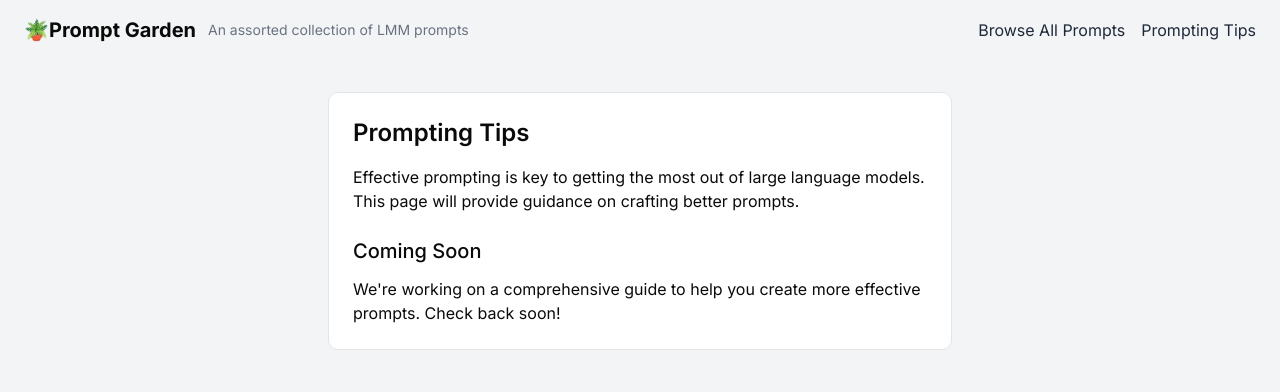
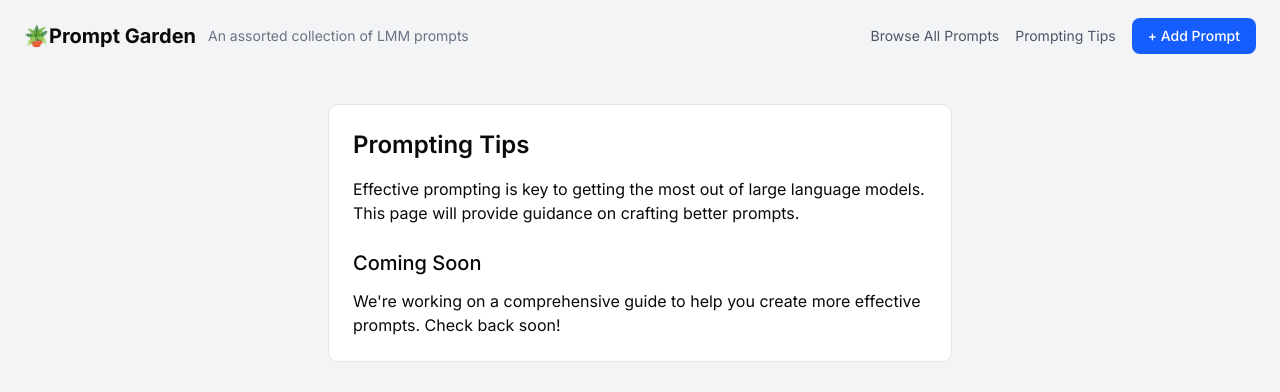
Before and after one commit to luismqueral/prompt-garden, a Next.js app: page /tips in a window 1280 px wide. Shown: the top 392 px of the page. Built offline with nearby package versions, Linux system fonts and the light colour scheme.

Commit message:
Fix header navigation and implement confirmation dialog for unsaved changes

```diff
--- a/app/page.tsx
+++ b/app/page.tsx
@@ -16,11 +16,15 @@ import { Extension } from '@codemirror/state';
 import { Compartment } from '@codemirror/state';
 import { lineNumbers } from '@codemirror/view';
 import { gutters } from '@codemirror/view';
+import { StreamLanguage } from '@codemirror/language';
+import { languages } from '@codemirror/language-data';
+import { createTheme } from '@uiw/codemirror-themes';
 
 import { Button } from "@/components/ui/button";
 import { Input } from "@/components/ui/input";
 import { Textarea } from "@/components/ui/textarea";
 import { useRouter } from "next/navigation";
+import { Header } from "@/components/header";
 
 // Initial example prompts
 const initialPrompts = [
@@ -512,6 +516,48 @@ To create follow-up prompts that will display with circle indicators:
     }
   }, [isLoaded, activeView, activeTag]);
 
+  // Check for URL params on mount to set the correct view
+  useEffect(() => {
+    const handleURLParams = () => {
+      // Check if we're in a browser environment
+      if (typeof window !== 'undefined') {
+        const searchParams = new URLSearchParams(window.location.search);
+        const viewParam = searchParams.get('view');
+
+        if (viewParam === 'create') {
+          setActiveView('create');
+        } else {
+          setActiveView('browse');
+        }
+      }
+    };
+
+    handleURLParams();
+
+    // Also listen for popstate events (browser back/forward)
+    window.addEventListener('popstate', handleURLParams);
+
+    return () => {
+      window.removeEventListener('popstate', handleURLParams);
+    };
+  }, []);
+
+  // Update URL when activeView changes
+  useEffect(() => {
+    if (typeof window !== 'undefined') {
+      const url = new URL(window.location.href);
+
+      if (activeView === 'create') {
+        url.searchParams.set('view', 'create');
+      } else {
+        url.searchParams.delete('view');
+      }
+
+      // Update URL without a full page reload
+      window.history.pushState({}, '', url);
+    }
+  }, [activeView]);
+
   // Add a new prompt
   const addNewPrompt = () => {
     // Find title from first heading, if present
@@ -1163,33 +1209,14 @@ To create follow-up prompts that will display with circle indicators:
 
   return (
     <div className="min-h-screen flex flex-col bg-gray-100">
-      {/* Main navigation - title on left, links on right - FULL WIDTH */}
-      <div className="bg-transparent px-6 py-4 flex justify-between items-center w-full">
-        <div className="flex items-center">
-          <Link href="/" className="flex items-center">
-            <span className="text-xl font-bold">🪴</span>
-            <span className="text-xl font-bold hover:underline">Prompt Garden</span>
-            <span className="text-gray-500 ml-3 text-sm hidden sm:inline">An assorted collection of LMM prompts</span>
-          </Link>
-        </div>
-        <div className="flex space-x-4 items-center">
-          <Link href="/" className="text-gray-800 hover:underline">
-            Browse All Prompts
-          </Link>
-          <Link href="/tips" className="text-gray-800 hover:underline">
-            Prompting Tips
-          </Link>
-          <button
-            onClick={() => setActiveView("create")}
-            className="text-white bg-blue-600 hover:bg-blue-700 px-4 py-2 rounded-md text-sm font-medium"
-          >
-            + Add Prompt
-          </button>
-        </div>
-      </div>
+      {/* Main navigation - transparent header bar */}
+      <Header
+        onAddPromptClick={() => setActiveView("create")}
+        isCreateView={activeView === "create"}
+      />
 
       {/* Content area - LIMITED WIDTH - increased for create view */}
-      <div className={`px-6 py-8 flex-1 mx-auto ${activeView === "create" ? "max-w-5xl" : "max-w-2xl"} w-full`}>
+      <div className={`px-6 py-8 flex-1 mx-auto ${activeView === "create" ? "max-w-3xl" : "max-w-2xl"} w-full`}>
         {/* Filter indicator - only shown when a tag is active */}
         {activeView === "browse" && activeTag && (
           <div className={`mb-6 p-4 rounded-lg ${
--- a/app/prompt/[id]/page.tsx
+++ b/app/prompt/[id]/page.tsx
@@ -5,6 +5,7 @@ import { useRouter } from "next/navigation";
 import { Button } from "@/components/ui/button";
 import Link from "next/link";
 import { MdShuffle, MdArrowBack, MdContentCopy } from "react-icons/md";
+import { Header } from "@/components/header";
 
 interface Prompt {
   id: string;
@@ -632,23 +633,7 @@ export default function PromptDetailPage({ params }: { params: { id: string } })
   return (
     <div className="min-h-screen flex flex-col bg-gray-100">
       {/* Main navigation - transparent header bar */}
-      <div className="bg-transparent px-6 py-4 flex justify-between items-center w-full">
-        <div className="flex items-center">
-          <Link href="/" className="flex items-center">
-            <span className="text-xl font-bold">🪴</span>
-            <span className="text-xl font-bold hover:underline">Prompt Garden</span>
-            <span className="text-gray-500 ml-3 text-sm hidden sm:inline">An assorted collection of LMM prompts</span>
-          </Link>
-        </div>
-        <div className="flex space-x-4 items-center">
-          <Link href="/" className="text-gray-800 hover:underline">
-            Browse All Prompts
-          </Link>
-          <Link href="/tips" className="text-gray-800 hover:underline">
-            Prompting Tips
-          </Link>
-        </div>
-      </div>
+      <Header isCreateView={false} />
 
       {/* Content area - LIMITED WIDTH */}
       <div className="px-6 py-8 flex-1 mx-auto max-w-2xl w-full">
--- a/app/tips/page.tsx
+++ b/app/tips/page.tsx
@@ -1,28 +1,13 @@
 "use client";
 
 import Link from "next/link";
+import { Header } from "@/components/header";
 
 export default function PromptingTips() {
   return (
     <div className="min-h-screen flex flex-col bg-gray-100">
       {/* Main navigation - transparent header bar */}
-      <div className="bg-transparent px-6 py-4 flex justify-between items-center w-full">
-        <div className="flex items-center">
-          <Link href="/" className="flex items-center">
-            <span className="text-xl font-bold">🪴</span>
-            <span className="text-xl font-bold hover:underline">Prompt Garden</span>
-            <span className="text-gray-500 ml-3 text-sm hidden sm:inline">An assorted collection of LMM prompts</span>
-          </Link>
-        </div>
-        <div className="flex space-x-4 items-center">
-          <Link href="/" className="text-gray-800 hover:underline">
-            Browse All Prompts
-          </Link>
-          <Link href="/tips" className="text-gray-800 hover:underline">
-            Prompting Tips
-          </Link>
-        </div>
-      </div>
+      <Header isCreateView={false} />
 
       {/* Content area - LIMITED WIDTH */}
       <div className="px-6 py-8 flex-1 mx-auto max-w-2xl w-full">
--- a/components/header.tsx
+++ b/components/header.tsx
@@ -1,26 +1,75 @@
+"use client";
+
 import Link from "next/link";
-import { Button } from "@/components/ui/button";
+import { useRouter } from "next/navigation";
 
-export function Header() {
+interface HeaderProps {
+  onAddPromptClick?: () => void;
+  // If true, we're in the create view and shouldn't show the Add Prompt button
+  isCreateView?: boolean;
+}
+
+export function Header({ onAddPromptClick, isCreateView = false }: HeaderProps) {
+  const router = useRouter();
+
+  // Handler to navigate to homepage
+  const goToHome = () => {
+    if (isCreateView) {
+      // If we're in create view, ask for confirmation before navigating away
+      if (window.confirm('Are you sure you want to leave? Any unsaved changes will be lost.')) {
+        window.location.href = "/"; // Use direct navigation instead of router.push
+      }
+    } else {
+      router.push("/");
+    }
+  };
+
+  // Default handler if none provided - navigate to create view
+  const handleAddPromptClick = () => {
+    if (onAddPromptClick) {
+      onAddPromptClick();
+    } else {
+      router.push("/?view=create");
+    }
+  };
+
   return (
-    <header className="border-b">
-      <div className="container flex h-16 items-center justify-between">
-        <Link href="/" className="flex items-center gap-2 font-semibold">
-          <span className="text-xl">🌱</span>
-          <span>Prompt Garden</span>
+    <div className="bg-transparent px-6 py-4 flex justify-between items-center w-full min-h-[72px]">
+      <div className="flex items-center">
+        <div className="flex items-center cursor-pointer" onClick={goToHome}>
+          <span className="text-xl font-bold">🪴</span>
+          <span className="text-xl font-bold hover:underline">Prompt Garden</span>
+          <span className="text-gray-500 ml-3 text-sm hidden sm:inline">An assorted collection of LMM prompts</span>
+        </div>
+      </div>
+      <div className="flex space-x-4 items-center">
+        <div className="text-gray-600 hover:underline text-sm cursor-pointer" onClick={goToHome}>
+          Browse All Prompts
+        </div>
+        <Link
+          href="/tips"
+          className="text-gray-600 hover:underline text-sm"
+          onClick={(e) => {
+            if (isCreateView) {
+              e.preventDefault(); // Prevent default link behavior
+              // If we're in create view, ask for confirmation before navigating away
+              if (window.confirm('Are you sure you want to leave? Any unsaved changes will be lost.')) {
+                window.location.href = "/tips"; // Use direct navigation
+              }
+            }
+          }}
+        >
+          Prompting Tips
         </Link>
-        <nav className="flex gap-4 items-center">
-          <Button variant="ghost" asChild>
-            <Link href="/projects">Projects</Link>
-          </Button>
-          <Button variant="ghost" asChild>
-            <Link href="/prompts">Prompts</Link>
-          </Button>
-          <Button variant="outline">
-            <Link href="/new">Create New</Link>
-          </Button>
-        </nav>
+        {!isCreateView && (
+          <button
+            onClick={handleAddPromptClick}
+            className="text-white bg-blue-600 hover:bg-blue-700 px-4 py-2 rounded-md text-sm font-medium"
+          >
+            + Add Prompt
+          </button>
+        )}
       </div>
-    </header>
+    </div>
   );
 }
```
